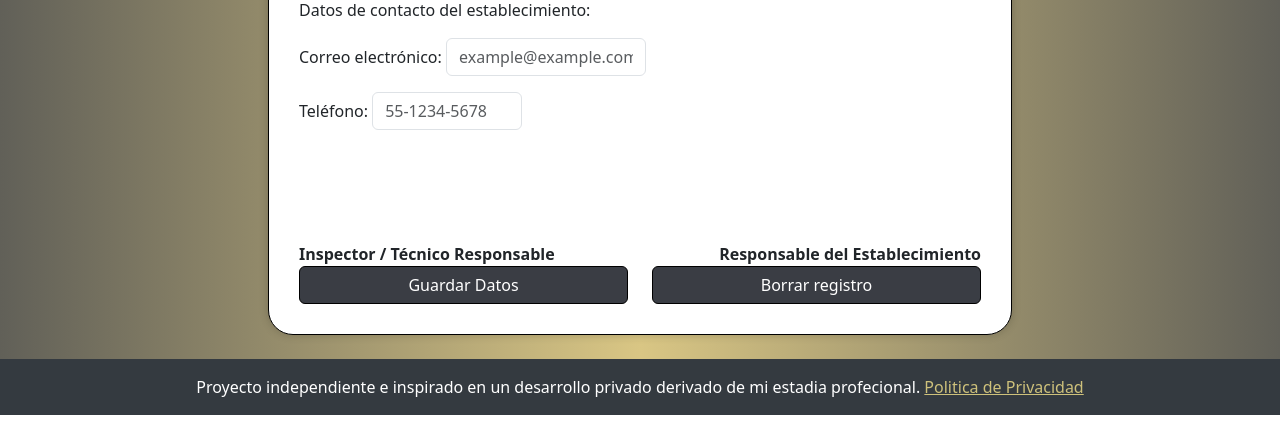
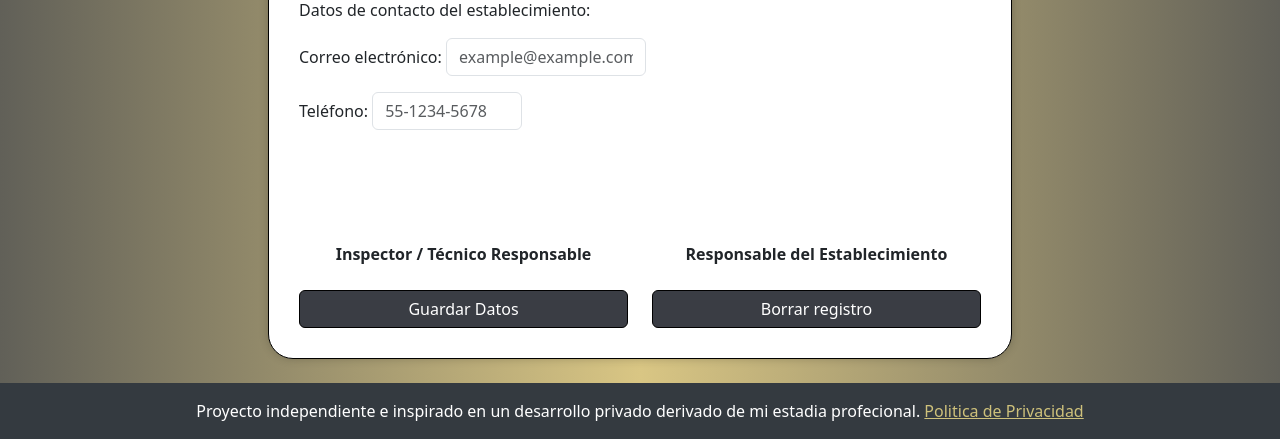
Before and after one commit to DavidCu-dev/PortalPrototipo, a Django app: page /reporte_visita_tecnica/ in a window 1280 px wide. Shown: the part 1253-1692 px from the top of the page. Before the commit the page ends 1668 px from the top, so only its background shows below. Run offline with Django 5.2, Linux system fonts and the light colour scheme; a user stored in the database is signed in; data comes from the database, SQL or seed files in the repository; some libraries are stand-ins or nearby versions.

Commit message:
cambios visuales en formulario decalratoria propiedad

```diff
--- a/Portal/forms.py
+++ b/Portal/forms.py
@@ -40,13 +40,13 @@
             'reprelegalDP': 'Representante legal',
         }
         widgets = {
-            'dueñoDP': forms.TextInput(attrs={'size':15, 'placeholder': 'Juan Perez Lopez'}),
-            'empresaDP': forms.TextInput(attrs={'size':25, 'placeholder': 'Maderas Lopez S.A. de C.V.'}),
-            'rfcDP': forms.TextInput(attrs={'size':13, 'placeholder': 'XXXX000000XXX'}),
-            'domicilioDP': forms.TextInput(attrs={'size':40, 'placeholder': 'Calle, Numero, Colonia, Ciudad, Estado, CP'}),
-            'emailDP': forms.EmailInput(attrs={'size':20, 'placeholder': 'example@example.com'}),
-            'telefonoDP': forms.TextInput(attrs={'size':12, 'placeholder': '55-1234-5678'}),
-            'reprelegalDP': forms.TextInput(attrs={'size':15, 'placeholder': 'Nombre del representante legal'}),
+            'dueñoDP': forms.TextInput(attrs={'class': 'form-control d-inline-block', 'style': 'max-width:200px;', 'placeholder': 'Juan Perez Lopez'}),
+            'empresaDP': forms.TextInput(attrs={'class': 'form-control d-inline-block', 'style': 'max-width:200px;', 'placeholder': 'Maderas Lopez S.A. de C.V.'}),
+            'rfcDP': forms.TextInput(attrs={'class': 'form-control d-inline-block', 'style': 'max-width:200px;', 'placeholder': 'XXXX000000XXX'}),
+            'domicilioDP': forms.TextInput(attrs={'class': 'form-control d-inline-block', 'style': 'max-width:200px;', 'placeholder': 'Calle, Numero, Colonia, Ciudad, Estado, CP'}),
+            'emailDP': forms.EmailInput(attrs={'class': 'form-control d-inline-block', 'style': 'max-width:200px;', 'placeholder': 'example@example.com'}),
+            'telefonoDP': forms.TextInput(attrs={'class': 'form-control d-inline-block', 'style': 'max-width:125px;', 'placeholder': '55-1234-5678'}),
+            'reprelegalDP': forms.TextInput(attrs={'class': 'form-control d-inline-block text-center', 'style': 'max-width:200px;', 'placeholder': 'Nombre del representante legal'}),
         }
 
 class formDeclaratoriaCumplimientoAmbiental(ModelForm):
--- a/Portal/templates/Documentos/reporteVisitaTec.html
+++ b/Portal/templates/Documentos/reporteVisitaTec.html
@@ -49,17 +49,23 @@
                 </p>
                 <br><br><br>
             </form>
-            <div class="justify-content-between d-flex flex-wrap">
+            <div class="d-grid gap-4">
+                <div class="row text-center">
+                    <div class="col-12 col-md-6 ">
                         <span class="text-center ">
                             {{datos.inspectorRVT}} <br>
                             <strong>Inspector / Técnico Responsable</strong>
                             </span>
+                    </div>
+                    <div class="col-12 col-md-6">
                         <span class="text-center">
                             {{datos.nombreResponsRVT}} <br>
                             <strong>Responsable del Establecimiento</strong>
                         </span>
                     </div>
-            <div class="d-grid gap-4">
+                </div>
+            </div>
+            <div class="d-grid gap-4 mt-4">
                 <div class="row text-center">
                     <div class="col-12 col-md-6 ">
                         <button type="submit" class="btn btn-primary w-100 botongral" form="formularioRVT" >
```
Lines whose indentation alone changed are shown as unchanged.
